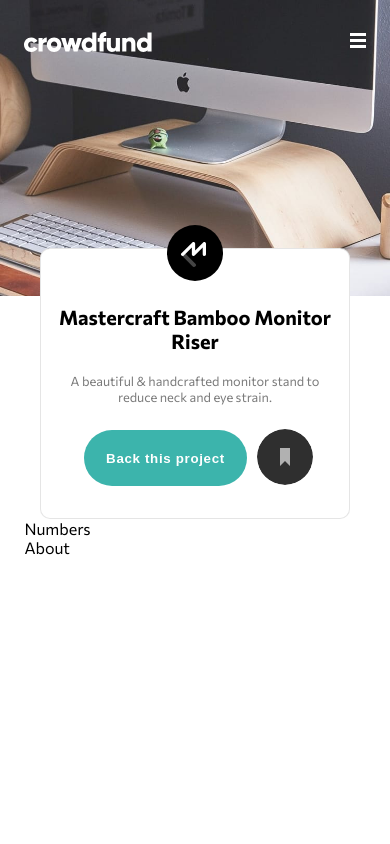
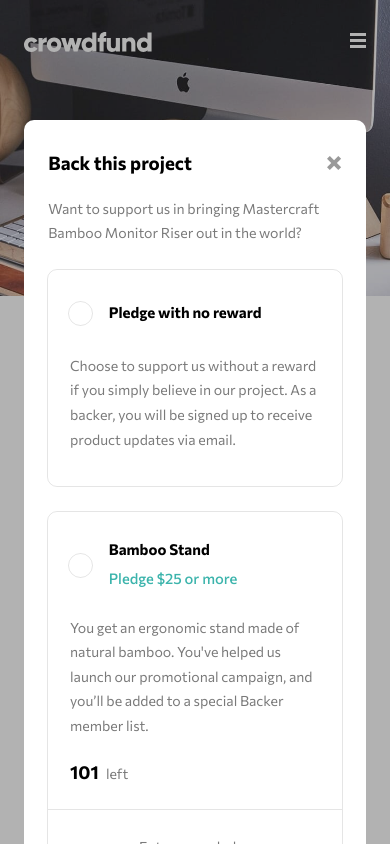
Before and after one commit to sandrj1/Crowdfunding-Product-Page, a React (Create React App) app: page / in a window 390 px wide. Both pictures are taken after a click on the button "Back this project". Shown: the top 844 px of the page. Built offline with nearby package versions, Linux system fonts and the light colour scheme.

Commit message:
modal default done
mobile version

```diff
--- a/public/index.html
+++ b/public/index.html
@@ -29,6 +29,7 @@
   <body>
     <noscript>You need to enable JavaScript to run this app.</noscript>
     <div id="root"></div>
+    <div id="portal__modal"></div>
     <div id="portal__menu"></div>
     <!--
       This HTML file is a template.
--- /dev/null
+++ b/src/components/Modals/Completed/ModalCompleted.js
@@ -0,0 +1,6 @@
+
+export default function ModalCompleted() {
+    return <section className="section--completed">
+
+    </section>
+}
--- /dev/null
+++ b/src/components/Modals/Default/ModalDefault.css
@@ -0,0 +1,46 @@
+.modal__container {
+    position: absolute;
+    top: 0;
+    left: 0;
+    display: flex;
+    justify-content: center;
+    width: 100vw;
+    height: calc(100vh + 200%);
+    background: rgba(0, 0, 0, 0.3);
+    overflow: hidden;
+
+}
+
+.section--default {
+    width: 87.5%;
+    height: 85%;
+    border-radius: 10px;
+    background: #fff;
+    display: flex;
+    flex-direction: column;
+    align-items: center;
+    transform: translateY(7.5em);
+}
+
+.section__title {
+    width: 86%;
+    display: flex;
+    justify-content: space-between;
+    padding-top: 1.25em;
+    font-size: 0.78em;
+}
+
+.section__title img {
+    width: 15px;
+    height: 15px;
+    transform: translateY(1.6em);
+}
+
+.section--default p {
+    width: 86%;
+    margin-top: 0.5em;
+    margin-bottom: 0.75em;
+    color: var(--dark-gray);
+    font-size: 0.88em;
+    line-height: 1.75em;
+}
--- /dev/null
+++ b/src/components/Modals/Default/ModalDefault.js
@@ -0,0 +1,63 @@
+import './ModalDefault.css';
+import closeModal from '../../../images/icon-close-modal.svg';
+import reactDom from 'react-dom';
+import SelectOption from './SelectOption';
+import ModalCompleted from '../Completed/ModalCompleted';
+
+export default function ModalDefault(props) {
+    return reactDom.createPortal(
+        <div className='modal__container'>
+            <section className='section--default'>
+                <div className='section__title'>
+                    <h2>Back this project</h2>
+                    <img src={closeModal} alt='' onClick={()=> props.setModalDefault(false)}/>
+                </div>
+                <p>Want to support us in bringing Mastercraft Bamboo Monitor Riser out in the world?</p>
+                <SelectOption
+                    value={'none'}
+                    title={'Pledge with no reward'}
+                    reward={false}
+                    disabled={false}
+                >
+                    Choose to support us without a reward if you simply believe in our project. As a backer,
+                    you will be signed up to receive product updates via email.
+                </SelectOption>
+                <SelectOption
+                    value={'bamboo'}
+                    title={'Bamboo Stand'}
+                    pledge={25}
+                    quantity={101}
+                    reward={true}
+                    disabled={false}
+                >
+                    You get an ergonomic stand made of natural bamboo. You've helped us launch our promotional campaign, and
+                    you’ll be added to a special Backer member list.
+                </SelectOption>
+                <SelectOption
+                    value={'black'}
+                    title={'Black Edition Stand'}
+                    pledge={75}
+                    quantity={64}
+                    reward={true}
+                    disabled={false}
+                >
+                    You get a Black Special Edition computer stand and a personal thank you. You’ll be added to our Backer
+                    member list. Shipping is included.
+                </SelectOption>
+                <SelectOption
+                    value={'mahogany'}
+                    title={'Mahogany Special Edition'}
+                    pledge={200}
+                    quantity={0}
+                    reward={false}
+                    disabled={true}
+                >
+                    You get two Special Edition Mahogany stands, a Backer T-Shirt, and a personal thank you. You’ll be added
+                    to our Backer member list. Shipping is included.
+                </SelectOption>
+            </section>
+            <ModalCompleted />
+        </div>,
+        document.getElementById('portal__modal')
+    )
+}
--- /dev/null
+++ b/src/components/Modals/Default/SelectOption.css
@@ -0,0 +1,137 @@
+.option__container {
+    width: 86%;
+    border: 1.5px solid rgba(0, 0, 0, 0.1);
+    border-radius: 10px;
+    margin: 0.75em 0;
+    display: flex;
+    flex-direction: column;
+    align-items: center;
+    padding-bottom: 1.25em;
+}
+
+.option__container label {
+    display: flex;
+    width: 90%;
+}
+
+
+.radio__container {
+    display: flex;
+    align-items: center;
+    margin-top: 1.75em;
+}
+
+.radio__container > input[type='radio'] {
+    -webkit-appearance: none;
+    -moz-appearance: none;
+    appearance: none;
+    display: inline-block;
+    width: 25px;
+    height: 25px;
+    padding: 4.5px;
+    background-clip: content-box;
+    border: 1.75px solid rgba(0, 0, 0, 0.1);
+    border-radius: 50%;
+}
+
+.radio__container > input[type='radio']:checked {
+    background-color: var(--moderate-cyan);
+}
+
+.option__title {
+    padding-left: 1em;
+    font-size: 0.8em;
+}
+
+.option__container h3 {
+    margin: 0;
+}
+
+.option__title h4 {
+    margin: 0.75em 0 0;
+    font-size: 1.15em;
+    font-weight: var(--fw-normal);
+    color: var(--moderate-cyan);
+}
+
+.option__description {
+    padding: 2em 0.5em 1em;
+    color: var(--dark-gray);
+    font-size: 0.88em;
+    line-height: 1.75em;
+}
+
+.option__quantity {
+    padding: 0 0.5em;
+}
+
+.option__quantity span {
+    font-weight: var(--fw-bold);
+    color: var(--black);
+    font-size: 1.3em;
+    padding-right: 0.25em;
+}
+
+.pledge__container {
+    width: 100%;
+    margin: 0.75em 0 0.5em;
+    border-top: 1.5px solid rgba(0, 0, 0, 0.1);
+    display: flex;
+    flex-direction: column;
+    align-items: center;
+    /* display: none; */
+
+}
+
+.pledge__container--checked {
+    display: block;
+}
+
+.pledge__container > p {
+    text-align: center;
+    margin-top: 1.75em;
+}
+
+.pledge__buttons {
+    width: 100%;
+    display: flex;
+    justify-content: space-evenly;
+    margin-top: 0.5em;
+}
+
+.input__container {
+    display: flex;
+    border-radius: 40px;
+    border: 1.5px solid rgba(0, 0, 0, 0.1);
+    width: 35%;
+}
+
+.input__container p {
+    padding-left: 1.75em;
+    width: fit-content;
+    font-weight: var(--fw-bold);
+}
+.input__container input {
+    width: 50%;
+    height: 93%;
+    border-radius: 40px;
+    border: none;
+    font-weight: var(--fw-bold);
+    color: var(--black);
+    font-size: 1em;
+    transform: translate(0.25em);
+}
+
+.input__container input::placeholder {
+    color: var(--black);
+}
+
+.pledge__buttons button {
+    width: 40%;
+    border-radius: 40px;
+    color: #fff;
+    background: var(--moderate-cyan);
+    border: none;
+    font-weight: var(--fw-bold);
+    letter-spacing: 0.05em;
+}
--- /dev/null
+++ b/src/components/Modals/Default/SelectOption.js
@@ -0,0 +1,48 @@
+import './SelectOption.css';
+import { useState, useRef } from 'react';
+
+export default function SelectOption(props) {
+
+    return <article className='option__container'>
+        <label htmlFor={props.value} disabled={props.disabled} className={props.disabled ? 'option__label--disabled' : null}>
+            <div className='option__content'>
+                <div className="radio__container">
+                    <input type='radio' id={props.value}
+                        name='options' value={props.value} disabled={props.disabled}
+                    />
+                    <div className='option__title'>
+                        <h3>{props.title}</h3>
+                        {props.reward
+                            ? <>
+                                <h4>Pledge ${props.pledge} or more</h4>
+                            </>
+                            : null
+                        }
+                    </div>
+                </div>
+                <div className='option__description'>
+                    {props.children}
+                </div>
+                {props.reward
+                    ? <>
+                        <p className='option__quantity'><span>{props.quantity}</span> left</p>
+                    </>
+                    : null
+                }
+            </div>
+        </label>
+        {props.reward
+            ? <div className='pledge__container'>
+                <p>Enter your pledge</p>
+                <div className='pledge__buttons'>
+                    <div className='input__container'>
+                        <p>$</p>
+                        <input type='number' min={props.pledge} placeholder={props.pledge} />
+                    </div>
+                    <button>Continue</button>
+                </div>
+            </div>
+            : null
+        }
+    </article>
+}
--- a/src/components/Navbar/Navbar.js
+++ b/src/components/Navbar/Navbar.js
@@ -3,7 +3,6 @@
 import closeMenu from '../../images/icon-close-menu.svg';
 import { useState } from 'react';
 import reactDom from 'react-dom';
-
 
 export default function Navbar() {
     const [open, setOpen] = useState(false);
--- a/src/components/Title/Bookmark.js
+++ b/src/components/Title/Bookmark.js
@@ -1,6 +1,6 @@
-import { useMediaQuery } from "react-responsive";
 import bookmark from '../../images/icon-bookmark.svg';
 import hoverBookmark from '../../images/icon-bookmark-hover.svg';
+import { useMediaQuery } from "react-responsive";
 
 export default function Bookmark(props) {
     const hover = useMediaQuery({ query: '(hover: hover)' });
--- a/src/components/Title/Title.css
+++ b/src/components/Title/Title.css
@@ -1,12 +1,12 @@
 .title__container {
-    width: 90%;
-    margin: auto;
     display: flex;
     flex-direction: column;
     align-items: center;
+    width: 90%;
+    margin: auto;
     background: white;
+    border: 1px solid rgba(0, 0, 0, 0.1);
     border-radius: 10px;
-    border: 1px solid rgba(0, 0, 0, 0.1);
 }
 
 .title__logo {
@@ -15,39 +15,39 @@
 
 .title__container h1 {
     width: 90%;
+    margin-top: 0;
     font-size: 1.25em;
     text-align: center;
-    margin-top: 0;
 }
 
 .title__container p {
+    width: 90%;
+    margin: 0.5em 0 2em;
+    font-size: 0.8em;
     color: var(--dark-gray);
     text-align: center;
-    width: 90%;
-    font-size: 0.8em;
-    margin: 0.5em 0 2em;
 }
 
 .buttons {
     display: flex;
+    justify-content: center;
     height: 56px;
     margin-bottom: 2em;
     padding: auto;
-    justify-content: center;
     transform: translateX(-6px);
 }
 
 .button--left {
     width: 15em;
-    background: var(--moderate-cyan);
+    margin-right: 0.75em;
     border: none;
     border-radius: 40px;
+    -webkit-tap-highlight-color: transparent;
+    background: var(--moderate-cyan);
+    font-weight: var(--fw-bold);
     color: #fff;
-    font-weight: var(--fw-bold);
     letter-spacing: 0.05em;
-    margin-right: 0.75em;
     cursor: pointer;
-    -webkit-tap-highlight-color: transparent;
 }
 
 .button--left:active {
@@ -66,12 +66,11 @@
 }
 
 .button--right {
-    color: var(--dark-gray);
-    font-weight: var(--fw-bold);
     display: flex;
     align-items: center;
     width: 22%;
-
+    font-weight: var(--fw-bold);
+    color: var(--dark-gray);
 }
 
 @media (hover:hover) {
@@ -82,23 +81,22 @@
 
 .button--right img {
     z-index: 1;
+    width: 56px;
     margin: 0;
-    width: 56px;
+    border-radius: 40px;
+    -webkit-tap-highlight-color: transparent;
     background: rgba(0, 0, 0, 0.05);
-    border-radius: 40px;
     cursor: pointer;
-    -webkit-tap-highlight-color: transparent;
 }
 
 #bookmark {
     display: none;
 }
 
-
 .button--right label {
-    font-size: 0.9em;
     position: relative;
     width: 0;
+    font-size: 0.9em;
 }
 
 .button--right label span {
@@ -110,7 +108,7 @@
     color: var(--moderate-cyan);
 }
 
-@media screen and (min-width: 768px){
+@media screen and (min-width: 768px) {
     .title__container {
         width: 57.5%;
     }
@@ -120,8 +118,8 @@
     }
 
     .title__container p {
+        margin: 0em 0 2.5em;
         font-size: 1.05em;
-        margin: 0em 0 2.5em;
     }
 
     .buttons {
--- a/src/components/Title/Title.js
+++ b/src/components/Title/Title.js
@@ -1,11 +1,13 @@
 import './Title.css';
 import logo from '../../images/logo-mastercraft.svg';
 import bookmarked from '../../images/icon-bookmarked.svg';
+import { useState } from 'react';
 import Bookmark from './Bookmark';
-import { useState } from 'react';
+import Modal from '../Modals/Default/ModalDefault'
 
 export default function Title() {
     const [checked, setChecked] = useState(false);
+    const [modalDefault, setModalDefault] = useState(false);
     function handleBookmark(e) {
         if (e.target.checked) {
             setChecked(true);
@@ -14,12 +16,19 @@
         }
     }
 
-    return <div className='title__container'>
+    function handleModalDefault() {
+        setModalDefault(true);
+    }
+
+    return <>
+        <div className='title__container'>
             <img className='title__logo' src={logo} alt='' />
             <h1> Mastercraft Bamboo Monitor Riser</h1>
             <p>A beautiful & handcrafted monitor stand to reduce neck and eye strain.</p>
             <div className='buttons'>
-            <button className='button--left'>Back this project</button>
+                <button className='button--left'
+                    onClick={(e) => handleModalDefault()}
+                >Back this project</button>
                 <div className='button--right'>
                     <input type='checkbox' id='bookmark' name='bookmark' value='bookmark'
                         onClick={(e) => handleBookmark(e)}
@@ -34,4 +43,9 @@
                 </div>
             </div>
         </div>
+        {modalDefault
+            ? <Modal setModalDefault={setModalDefault}/>
+            : null
         }
+    </>
+}
```
Also changed, not shown: src/components/Navbar/Navbar.css (+4 -3 lines), src/components/Modals/Completed/ModalCompleted.css (added). Lines whose indentation alone changed are shown as unchanged.
